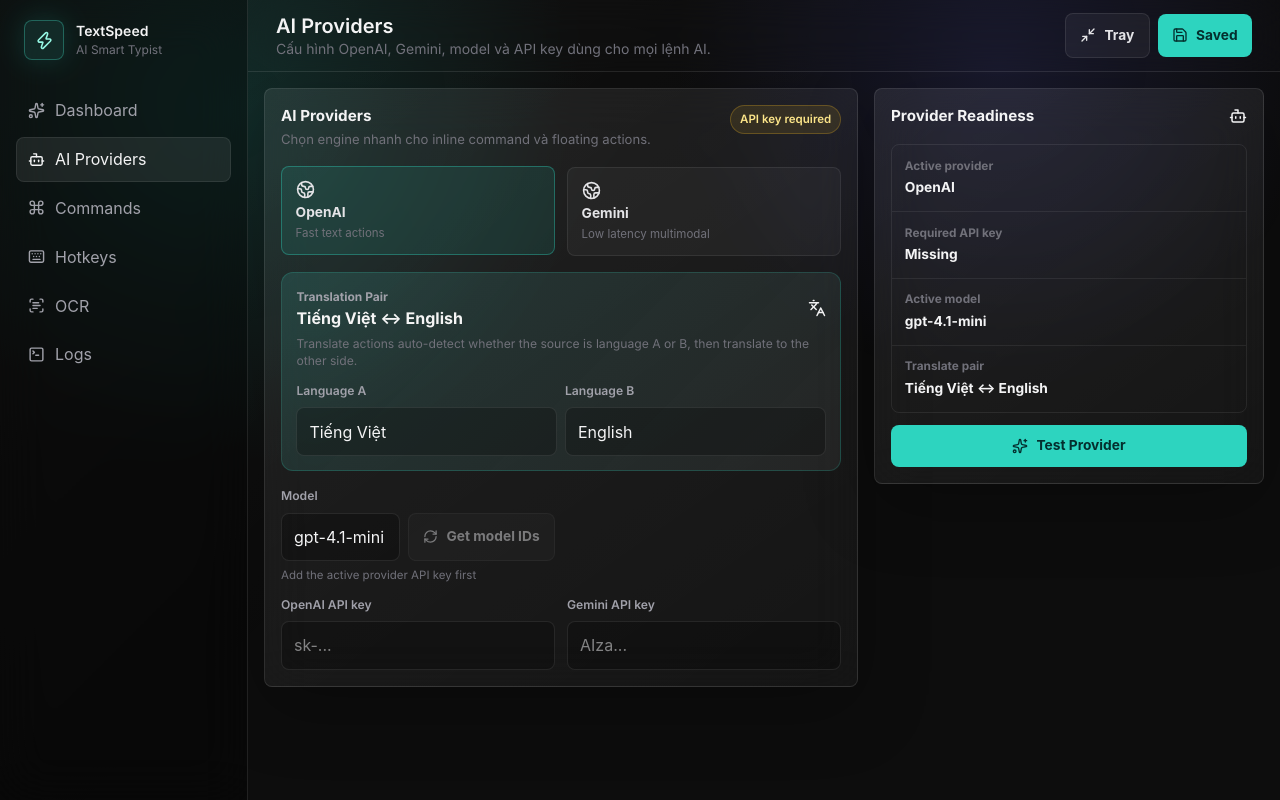
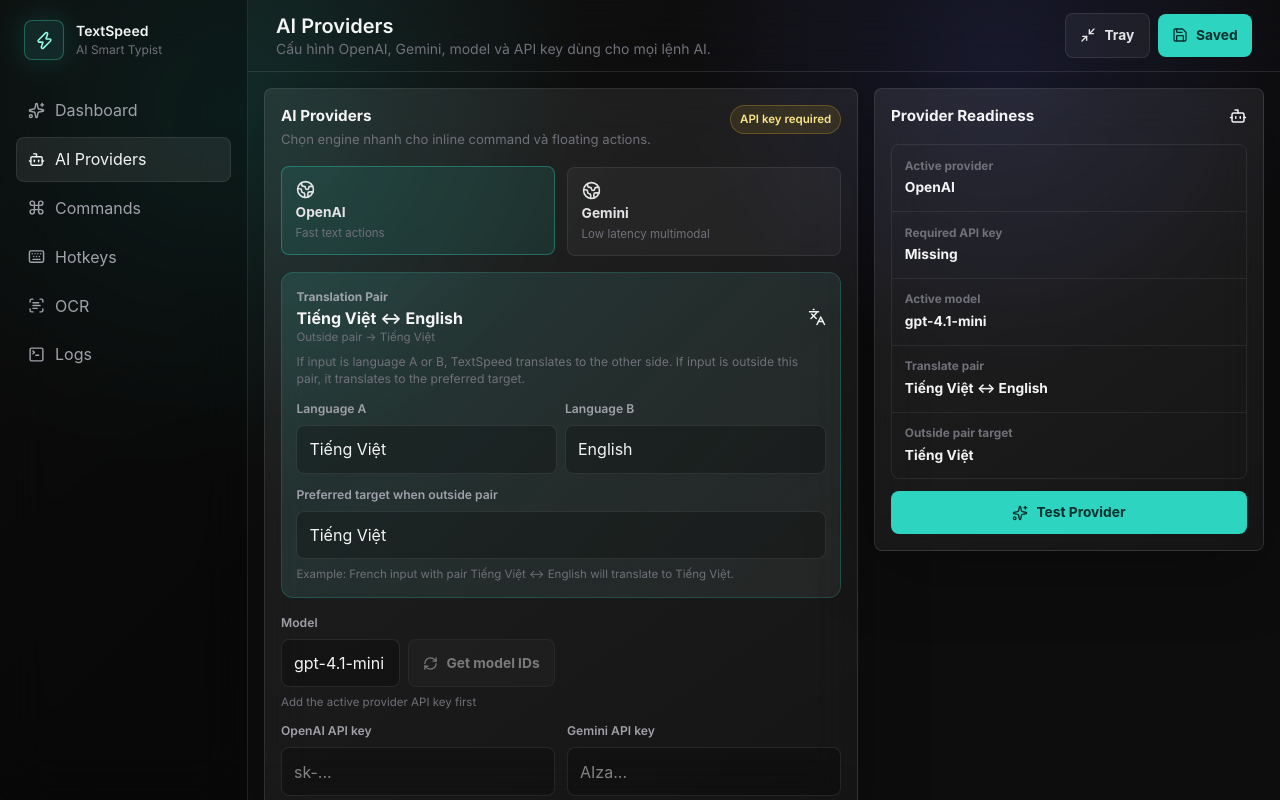
Before and after one commit to Monkez/text-speed, a React (Vite) app: page / in a window 1280 px wide. Both pictures are taken after a click on the button "AI Providers". Built offline with nearby package versions, Linux system fonts and the light colour scheme.

Commit message:
Clarify translation routing settings

```diff
--- a/main.cjs
+++ b/main.cjs
@@ -20,7 +20,7 @@
       name: "trans",
       label: "Translate",
       action: "translate",
-      prompt: "Dịch theo cặp ngôn ngữ đã cấu hình. Tự phát hiện ngôn ngữ nguồn và dịch sang ngôn ngữ còn lại.",
+      prompt: "Dịch theo cặp ngôn ngữ ưu tiên; nếu nguồn nằm ngoài cặp này thì dịch sang ngôn ngữ ưu tiên.",
       enabled: true,
     },
     { name: "fix", label: "Fix grammar", action: "fix", prompt: "Sửa chính tả, ngữ pháp, dấu câu. Không giải thích.", enabled: true },
@@ -28,7 +28,7 @@
     { name: "mail", label: "Email draft", action: "mail", prompt: "Tạo email hoàn chỉnh có tiêu đề, lời chào, nội dung, kết thúc.", enabled: true },
   ],
   floatingActions: [
-    { id: "translate", label: "Translate", action: "translate", prompt: "Dịch tự động theo cặp ngôn ngữ ưu tiên.", enabled: true },
+    { id: "translate", label: "Translate", action: "translate", prompt: "Dịch theo cặp ngôn ngữ ưu tiên; nếu nguồn nằm ngoài cặp này thì dịch sang ngôn ngữ ưu tiên.", enabled: true },
     { id: "summary", label: "Summary", action: "summarize", prompt: "Tóm tắt ý chính, ngắn gọn.", enabled: true },
     { id: "reply", label: "Reply", action: "reply", prompt: "Viết một phản hồi ngắn, tự nhiên.", enabled: true },
     { id: "explain", label: "Explain", action: "explain", prompt: "Giải thích dễ hiểu, trực tiếp.", enabled: true },
@@ -68,7 +68,15 @@
 
 function instructionFor(action, settings) {
   if (action === "translate") {
-    return `Detect whether the source is ${settings.translationLanguageA} or ${settings.translationLanguageB}. Translate to the other language. Return only the translated text.`;
+    return [
+      "Translate using TextSpeed language routing.",
+      `Preferred bilingual pair: ${settings.translationLanguageA} and ${settings.translationLanguageB}.`,
+      `Fallback target language: ${settings.preferredLanguage}.`,
+      `If the input language is primarily ${settings.translationLanguageA}, translate it to ${settings.translationLanguageB}.`,
+      `If the input language is primarily ${settings.translationLanguageB}, translate it to ${settings.translationLanguageA}.`,
+      `If the input language is not primarily ${settings.translationLanguageA} or ${settings.translationLanguageB}, translate it to ${settings.preferredLanguage}.`,
+      "Return only the translated text.",
+    ].join("\n");
   }
   if (action === "summarize") return "Summarize the text into concise key points.";
   if (action === "reply") return "Read the text and write one short, natural reply. Return only the reply.";
--- a/src/App.tsx
+++ b/src/App.tsx
@@ -223,7 +223,7 @@
       const response = await runAiAction(action, selectedText);
       setResult(response);
     } catch {
-      setResult(localFallback(action, selectedText, settings.translationLanguageA, settings.translationLanguageB));
+      setResult(localFallback(action, selectedText, settings.translationLanguageA, settings.translationLanguageB, settings.preferredLanguage));
     } finally {
       setBusy(false);
     }
@@ -240,7 +240,7 @@
       const response = await runFloatingAction(actionId, selectedText);
       setResult(response);
     } catch {
-      setResult(localFallback(actionConfig.action, selectedText, settings.translationLanguageA, settings.translationLanguageB));
+      setResult(localFallback(actionConfig.action, selectedText, settings.translationLanguageA, settings.translationLanguageB, settings.preferredLanguage));
     } finally {
       setBusy(false);
     }
@@ -259,7 +259,7 @@
       setResult(execution.output);
       setInlineResult(`//${execution.command} thay inline command bằng:\n${execution.output}`);
     } catch {
-      const fallback = localFallback("professional", "gửi file cho anh nhé", settings.translationLanguageA, settings.translationLanguageB);
+      const fallback = localFallback("professional", "gửi file cho anh nhé", settings.translationLanguageA, settings.translationLanguageB, settings.preferredLanguage);
       setResult(fallback);
       setInlineResult(`Browser preview fallback:\n${fallback}`);
     } finally {
@@ -395,7 +395,7 @@
                   <div className="metric-card">
                     <span>Translate Pair</span>
                     <strong>{settings.translationLanguageA} ↔ {settings.translationLanguageB}</strong>
-                    <small>Auto-detect source, translate to the other language</small>
+                    <small>Outside pair → {settings.preferredLanguage}</small>
                   </div>
                   <div className="metric-card">
                     <span>Inline</span>
@@ -485,11 +485,12 @@
                     <div>
                       <span>Translation Pair</span>
                       <strong>{settings.translationLanguageA} ↔ {settings.translationLanguageB}</strong>
+                      <small>Outside pair → {settings.preferredLanguage}</small>
                     </div>
                     <Languages size={18} />
                   </div>
                   <p>
-                    Translate actions auto-detect whether the source is language A or B, then translate to the other side.
+                    If input is language A or B, TextSpeed translates to the other side. If input is outside this pair, it translates to the preferred target.
                   </p>
                   <div className="translation-pair">
                     <label className="field">
@@ -500,7 +501,6 @@
                         onValueChange={(value) =>
                           setSettings({
                             ...settings,
-                            preferredLanguage: value,
                             translationLanguageA: value,
                           })
                         }
@@ -515,6 +515,17 @@
                       />
                     </label>
                   </div>
+                  <label className="field preferred-language-field">
+                    <span>Preferred target when outside pair</span>
+                    <ImeInput
+                      placeholder="Tiếng Việt"
+                      value={settings.preferredLanguage}
+                      onValueChange={(value) => setSettings({ ...settings, preferredLanguage: value })}
+                    />
+                    <small className="field-help">
+                      Example: French input with pair Tiếng Việt ↔ English will translate to {settings.preferredLanguage || "this language"}.
+                    </small>
+                  </label>
                 </section>
 
                 <div className="mt-4 grid grid-cols-2 gap-3">
@@ -758,6 +769,10 @@
                     <div>
                       <span>Translate pair</span>
                       <strong>{settings.translationLanguageA} ↔ {settings.translationLanguageB}</strong>
+                    </div>
+                    <div>
+                      <span>Outside pair target</span>
+                      <strong>{settings.preferredLanguage}</strong>
                     </div>
                   </div>
                   <button className="primary-button mt-3 w-full justify-center" onClick={() => handleAction("translate")} type="button">
@@ -989,7 +1004,7 @@
       const response = await runFloatingAction(actionConfig.id, input);
       setResult(response);
     } catch {
-      setResult(localFallback(actionConfig.action, input, settings.translationLanguageA, settings.translationLanguageB));
+      setResult(localFallback(actionConfig.action, input, settings.translationLanguageA, settings.translationLanguageB, settings.preferredLanguage));
     } finally {
       setBusy(false);
     }
@@ -1891,11 +1906,11 @@
   );
 }
 
-function localFallback(action: AiAction, text: string, languageA: string, languageB: string) {
+function localFallback(action: AiAction, text: string, languageA: string, languageB: string, preferredLanguage: string) {
   const compact = text.length > 130 ? `${text.slice(0, 130)}...` : text;
   const language = `${languageA} ↔ ${languageB}`;
   const responses: Record<AiAction, string> = {
-    translate: `Bản dịch sang ${language}: ${compact}`,
+    translate: `Dịch theo ${language}; nếu ngoài cặp thì sang ${preferredLanguage}: ${compact}`,
     summarize: `Tóm tắt: Người gửi cần nhận tài liệu cuối cùng sớm để kiểm tra timeline và ngân sách.`,
     reply: "Tôi sẽ gửi trước sáng mai và ưu tiên kiểm tra phần timeline cùng budget.",
     explain: `Giải thích ngắn: "${compact}" là nội dung cần AI xử lý theo ngữ cảnh hiện tại.`,
--- a/src/data/fallback.ts
+++ b/src/data/fallback.ts
@@ -16,7 +16,7 @@
       name: "trans",
       label: "Translate",
       action: "translate",
-      prompt: "Dịch theo cặp ngôn ngữ đã cấu hình. Tự phát hiện ngôn ngữ nguồn và dịch sang ngôn ngữ còn lại.",
+      prompt: "Dịch theo cặp ngôn ngữ ưu tiên; nếu nguồn nằm ngoài cặp này thì dịch sang ngôn ngữ ưu tiên.",
       enabled: true,
     },
     {
@@ -46,7 +46,7 @@
       id: "translate",
       label: "Translate",
       action: "translate",
-      prompt: "Dịch theo cặp ngôn ngữ đã cấu hình. Tự phát hiện ngôn ngữ nguồn và dịch sang ngôn ngữ còn lại.",
+      prompt: "Dịch theo cặp ngôn ngữ ưu tiên; nếu nguồn nằm ngoài cặp này thì dịch sang ngôn ngữ ưu tiên.",
       enabled: true,
     },
     {
--- a/src/styles.css
+++ b/src/styles.css
@@ -237,6 +237,18 @@
   color: rgb(113 113 122);
   font-size: 0.76rem;
   line-height: 1.45;
+}
+
+.translation-card-head small {
+  display: block;
+  margin-top: 0.18rem;
+  color: rgb(113 113 122);
+  font-size: 0.72rem;
+  line-height: 1.3;
+}
+
+.preferred-language-field {
+  margin-top: 0.75rem;
 }
 
 .model-fetch-button {
```
Also changed, not shown: 2 other files (tests, documents, lock files or other folders).
